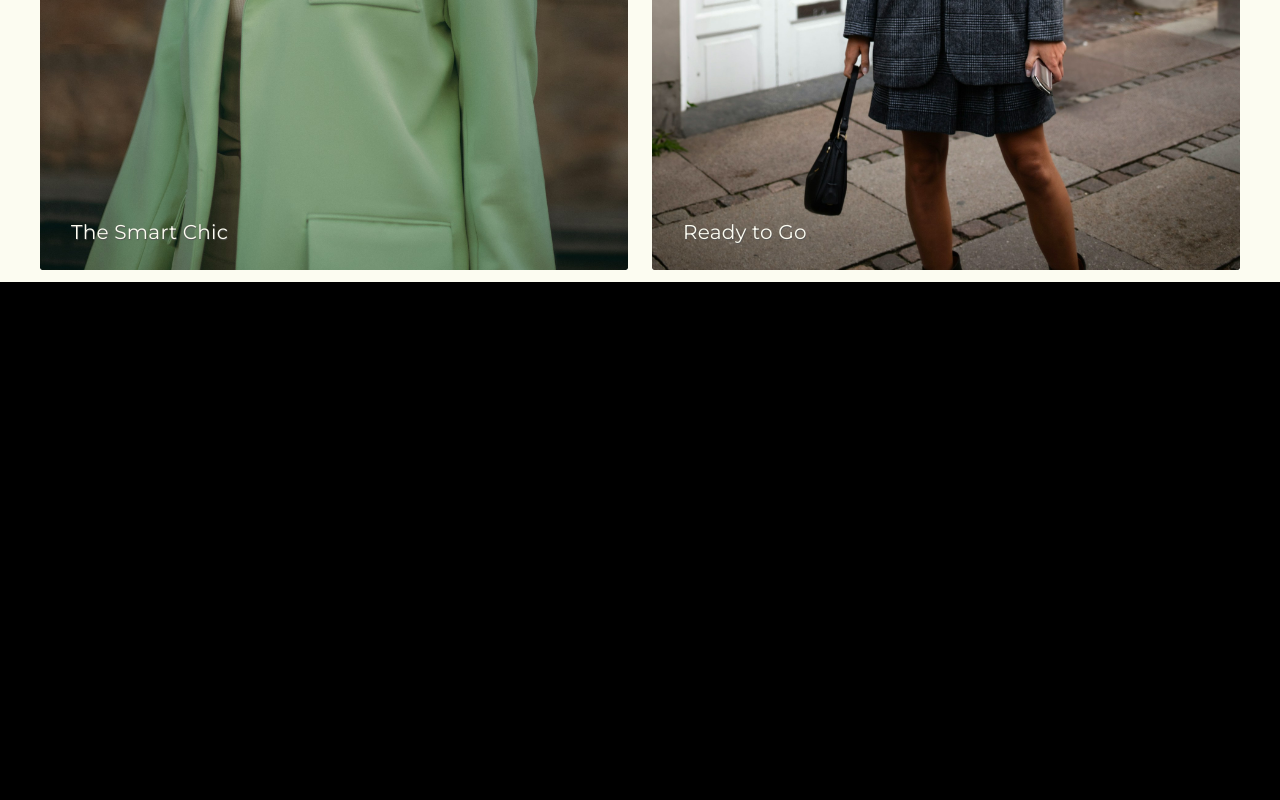
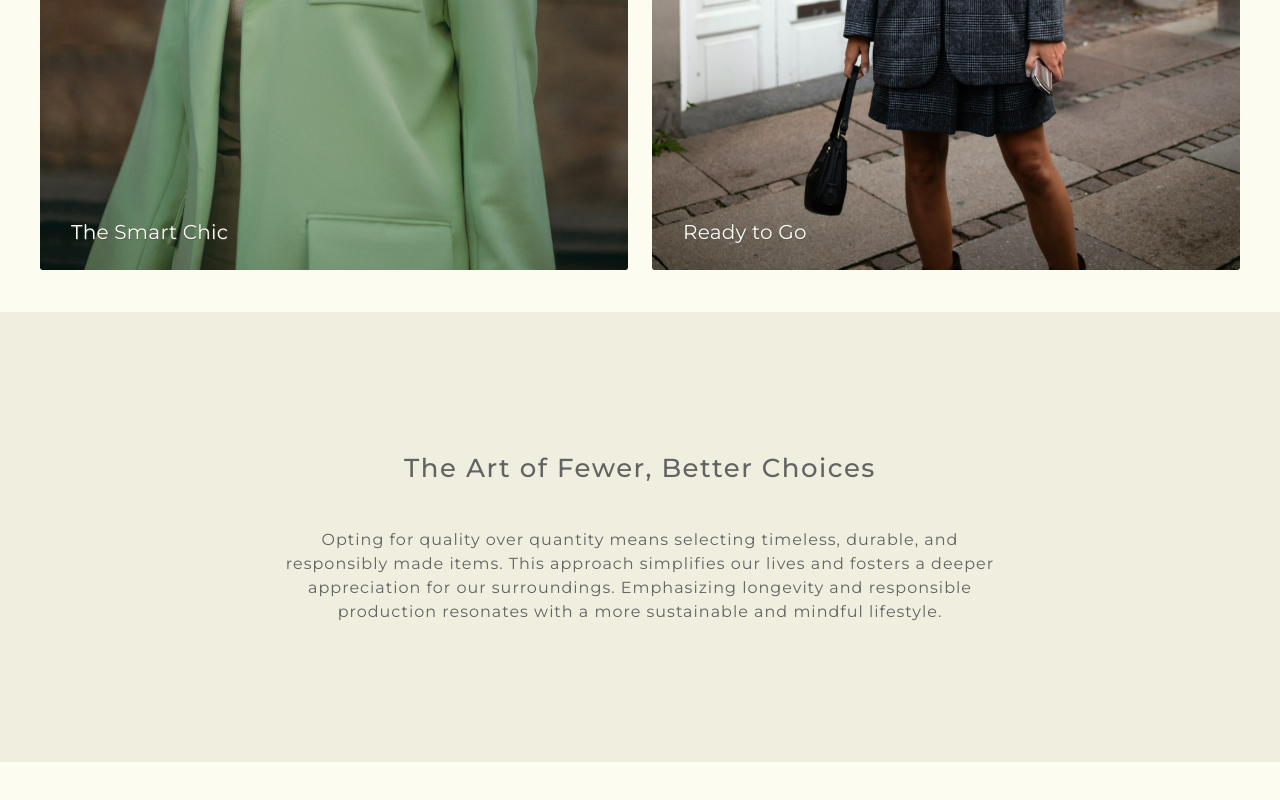
Before and after one commit to nanmartins/noire, a Vue app: page / in a window 1280 px wide. Shown: the part 2624-3424 px from the top of the page. Before the commit the page ends 2916 px from the top, so only its background shows below. Built offline with nearby package versions, Linux system fonts and the light colour scheme.

Commit message:
home view done

```diff
--- /dev/null
+++ b/src/assets/icons/InstagramIcon.vue
@@ -0,0 +1,3 @@
+<template>
+  <svg height="36px" width="36px" viewBox="0 0 256 256" id="Flat" xmlns="http://www.w3.org/2000/svg"><g id="SVGRepo_bgCarrier" stroke-width="0"></g><g id="SVGRepo_tracerCarrier" stroke-linecap="round" stroke-linejoin="round"></g><g id="SVGRepo_iconCarrier"> <path fill="#ffffff" d="M128,84a44,44,0,1,0,44,44A44.04978,44.04978,0,0,0,128,84Zm0,80a36,36,0,1,1,36-36A36.04061,36.04061,0,0,1,128,164ZM172,32H84A52.059,52.059,0,0,0,32,84v88a52.059,52.059,0,0,0,52,52h88a52.059,52.059,0,0,0,52-52V84A52.059,52.059,0,0,0,172,32Zm44,140a44.04978,44.04978,0,0,1-44,44H84a44.04978,44.04978,0,0,1-44-44V84A44.04978,44.04978,0,0,1,84,40h88a44.04978,44.04978,0,0,1,44,44ZM188,76a8,8,0,1,1-8-8A8.00917,8.00917,0,0,1,188,76Z"></path> </g></svg>
+</template>
--- a/src/components/CardsGrid.vue
+++ b/src/components/CardsGrid.vue
@@ -1,11 +1,6 @@
 <template>
   <main>
 
-    <!-- <v-col
-      cols="12"
-      sm="4"
-      class="pa-3"
-    > -->
     <v-sheet class="ma-0 pa-0 card-body">
       <v-img
         :src="src"
@@ -18,7 +13,6 @@
         </div>
       </v-img>
     </v-sheet>
-    <!-- </v-col> -->
 
   </main>
 </template>
--- /dev/null
+++ b/src/components/InstagramGrid.vue
@@ -0,0 +1,100 @@
+<template>
+  <main>
+    <h3>Shop Instagram</h3>
+
+
+    <v-row
+      class="instagram-grid mb-10 pb-10"
+      no-gutters
+    >
+      <v-col
+        v-for="insta in instaPages"
+        :key="insta.img"
+        class="insta-content"
+      >
+        <v-sheet>
+          <v-img :src="insta.img" height="300px" cover class="insta-image-container">
+            <div class="overlay">
+              <InstagramIcon class="icon" />
+            </div>
+          </v-img>
+        </v-sheet>
+      </v-col>
+    </v-row>
+
+
+  </main>
+</template>
+
+
+<script setup>
+import InstagramIcon from '@/assets/icons/InstagramIcon.vue';
+
+const instaPages = [
+  {
+    img: 'https://images.unsplash.com/photo-1588358641419-458f7616cbf2?q=80&w=3087&auto=format&fit=crop&ixlib=rb-4.0.3&ixid=M3wxMjA3fDB8MHxwaG90by1wYWdlfHx8fGVufDB8fHx8fA%3D%3D',
+    src: '',
+  },
+  {
+    img: 'https://images.unsplash.com/photo-1656258762138-f834870c29b0?q=80&w=3043&auto=format&fit=crop&ixlib=rb-4.0.3&ixid=M3wxMjA3fDB8MHxwaG90by1wYWdlfHx8fGVufDB8fHx8fA%3D%3D',
+    src: '',
+  },
+  {
+    img: 'https://images.unsplash.com/photo-1619086311112-f70682597d32?q=80&w=3087&auto=format&fit=crop&ixlib=rb-4.0.3&ixid=M3wxMjA3fDB8MHxwaG90by1wYWdlfHx8fGVufDB8fHx8fA%3D%3D',
+    src: '',
+  },
+  {
+    img: 'https://images.unsplash.com/photo-1728994704247-c6f7e37377f7?q=80&w=3087&auto=format&fit=crop&ixlib=rb-4.0.3&ixid=M3wxMjA3fDB8MHxwaG90by1wYWdlfHx8fGVufDB8fHx8fA%3D%3D',
+    src: '',
+  },
+  {
+    img: 'https://images.unsplash.com/photo-1496440737103-cd596325d314?q=80&w=3087&auto=format&fit=crop&ixlib=rb-4.0.3&ixid=M3wxMjA3fDB8MHxwaG90by1wYWdlfHx8fGVufDB8fHx8fA%3D%3D',
+    src: '',
+  },
+]
+
+</script>
+
+
+<style scoped>
+
+  .instagram-grid {
+    gap: 20px;
+    margin: auto 30px;
+  }
+
+  h3 {
+    text-align: center;
+    font-family: "Montserrat", sans-serif;
+    font-size: 20px;
+    font-weight: 500;
+    letter-spacing: 1.5px;
+    color: #636363;
+    padding: 30px 0 70px 0;
+  }
+
+  .insta-image-container {
+    position: relative;
+    overflow: hidden;
+    cursor: pointer;
+  }
+
+  .overlay {
+    position: absolute;
+    top: 0;
+    left: 0;
+    width: 100%;
+    height: 100%;
+    background-color: rgba(0, 0, 0, 0.5);
+    display: flex;
+    justify-content: center;
+    align-items: center;
+    opacity: 0;
+    transition: opacity 0.3s ease-in-out;
+  }
+
+  .insta-image-container:hover .overlay {
+    opacity: 1;
+  }
+
+</style>
--- a/src/views/Home.vue
+++ b/src/views/Home.vue
@@ -62,6 +62,16 @@
       </v-row>
     </div>
 
+
+    <div class="home-text-banner">
+      <div class="banner-text-banner-content">
+        <h2>The Art of Fewer, Better Choices</h2>
+        <p>Opting for quality over quantity means selecting timeless, durable, and responsibly made items. This approach simplifies our lives and fosters a deeper appreciation for our surroundings. Emphasizing longevity and responsible production resonates with a more sustainable and mindful lifestyle.</p>
+      </div>
+    </div>
+
+    <InstagramGrid />
+
   </main>
 </template>
 
@@ -69,6 +79,7 @@
 import HomeBanner from '@/assets/images/home-banner.jpg';
 import CardsGrid from '@/components/CardsGrid.vue';
 import ProductsGrid from '@/components/ProductsGrid.vue';
+import InstagramGrid from '@/components/InstagramGrid.vue';
 
 import NewArrivals from '@/assets/images/new-arrivals.jpg';
 import CasualEdit from '@/assets/images/casual-edit.jpg';
@@ -110,7 +121,7 @@ const secondCards = [
   .cards-container {
     margin: auto 28px 10px 28px;
     text-align: start;
-    flex-wrap: wrap;
+    /* flex-wrap: wrap; */
   }
 
 
@@ -174,4 +185,34 @@ const secondCards = [
     margin-left: 40px;
   }
 
+  .home-text-banner {
+    background: rgb(240, 238, 223);
+    margin: 30px auto;
+  }
+
+  .banner-text-banner-content {
+    display: grid;
+    gap: 40px;
+    place-content: center;
+    text-align: center;
+    max-width: 720px;
+    width: 100%;
+    margin: auto;
+    height: 450px;
+    font-family: "Montserrat", sans-serif;
+    color: #636363;
+  }
+
+  .banner-text-banner-content h2 {
+    font-size: 26px;
+    font-weight: 500;
+    letter-spacing: 1.5px;
+  }
+
+  .banner-text-banner-content p {
+    font-size: 16px;
+    font-weight: 400;
+    letter-spacing: 1px;
+  }
+
 </style>
```
Lines whose indentation alone changed are shown as unchanged.
